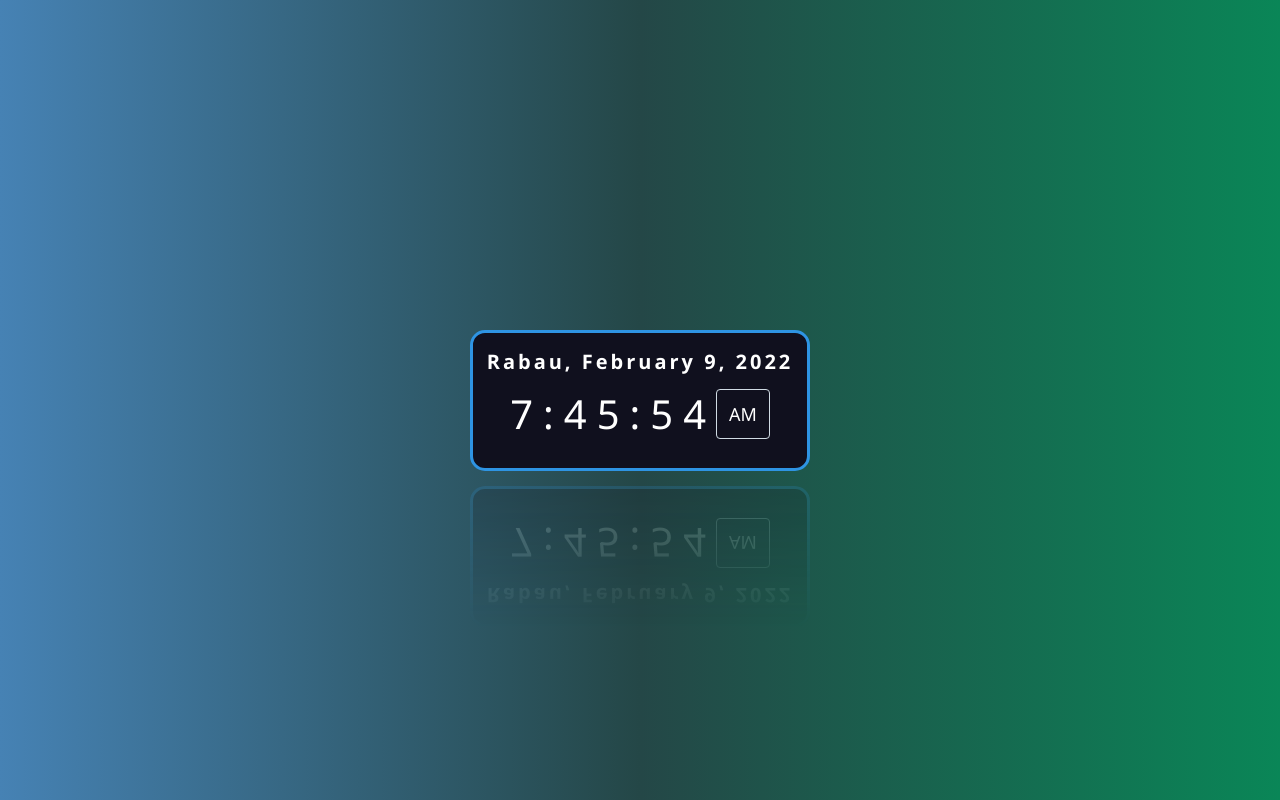
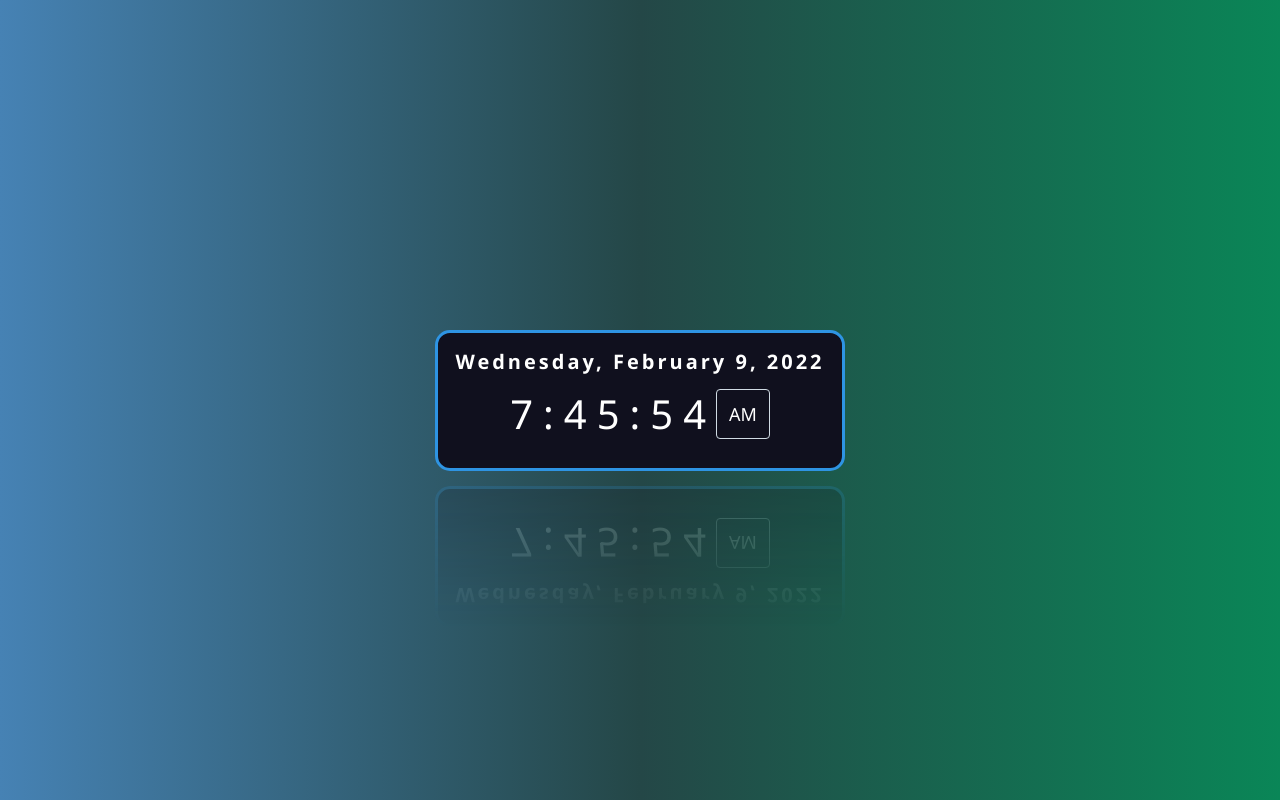
Before and after one commit to Trisna14/digital_clock_vanilla_javascript, a plain HTML site: page index.html in a window 1280 px wide. Drawn offline with Linux system fonts and the light colour scheme; animation ran at ten frames a second.

Commit message:
Add files via upload

```diff
--- a/digital_clock.css
+++ b/digital_clock.css
@@ -18,7 +18,7 @@ body {
 .datetime {
     color: #fff;
     background: #10101e;
-    width: 340px;
+    width: 410px;
     padding: 15px 10px;
     border: 3px solid #2e94e3;
     border-radius: 15px;
--- a/digital_clock.js
+++ b/digital_clock.js
@@ -11,7 +11,7 @@ function updateClock () {
     pe = 'AM';
 
     // nama hari
-    day_names = ['Minggu','Senin','Selasa','Rabau','Kamis',"Jum'at",'Sabtu'];
+    day_names = ['Sunday','Monday','Tuesday','Wednesday','Thursday',"Friday",'Saturday'];
     // console.log(day_name);
     // if (day_name == 0) {
     //     day_name = 7;
@@ -28,7 +28,7 @@ function updateClock () {
     // document.getElementsByClassName('month')[0].innerHTML = result_mo;
 
     function mo_name () {
-        mo_name = ['Januari','February','Maret', 'April','Mei', 'Juni', 'Juli','Agustus','September','Oktober','November','Desember'];
+        mo_name = ['January','February','March', 'April','May', 'June', 'July','August','September','October','November','December'];
         const result_mo = mo_name[mo];
         document.getElementsByClassName('month')[0].innerHTML = result_mo;
     }
```
